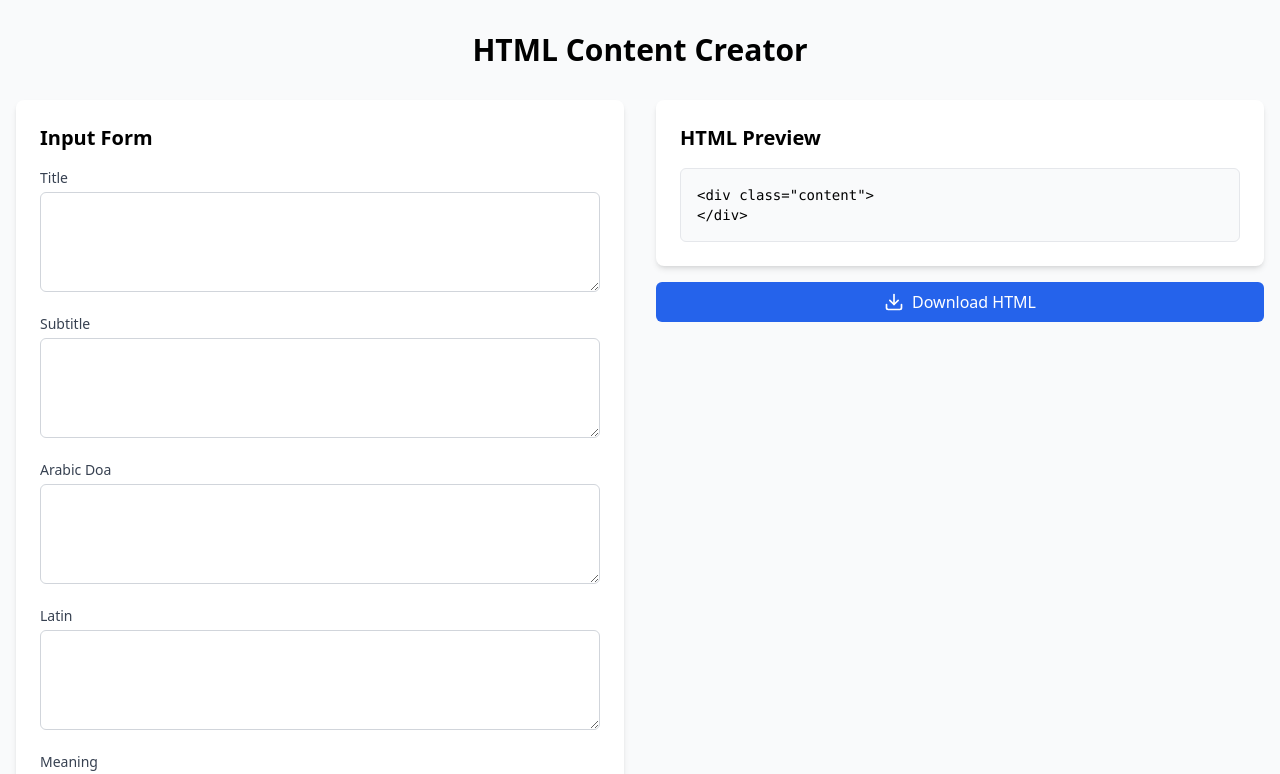
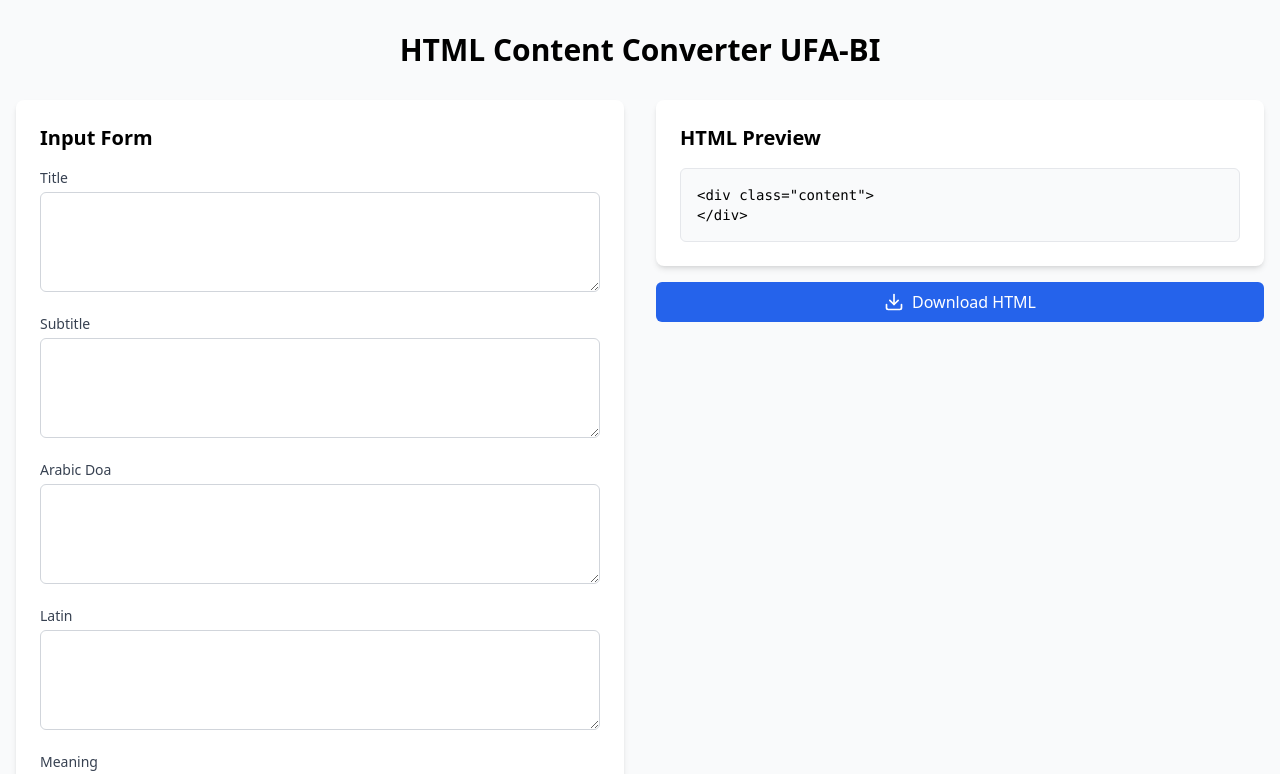
Before and after one commit to rppdev27/html-tag-converter-ufa, a React (Vite) app: page / in a window 1280 px wide. Shown: the top 774 px of the page. Built offline with nearby package versions, Linux system fonts and the light colour scheme.

Commit message:
Update App.tsx

```diff
--- a/src/App.tsx
+++ b/src/App.tsx
@@ -100,7 +100,7 @@ function App() {
   return (
     <div className="min-h-screen bg-gray-50">
       <div className="container mx-auto px-4 py-8">
-        <h1 className="text-3xl font-bold text-center mb-8">HTML Content Creator</h1>
+        <h1 className="text-3xl font-bold text-center mb-8">HTML Content Converter UFA-BI</h1>
 
         <div className="grid grid-cols-1 lg:grid-cols-2 gap-8">
           {/* Form Section */}
```
